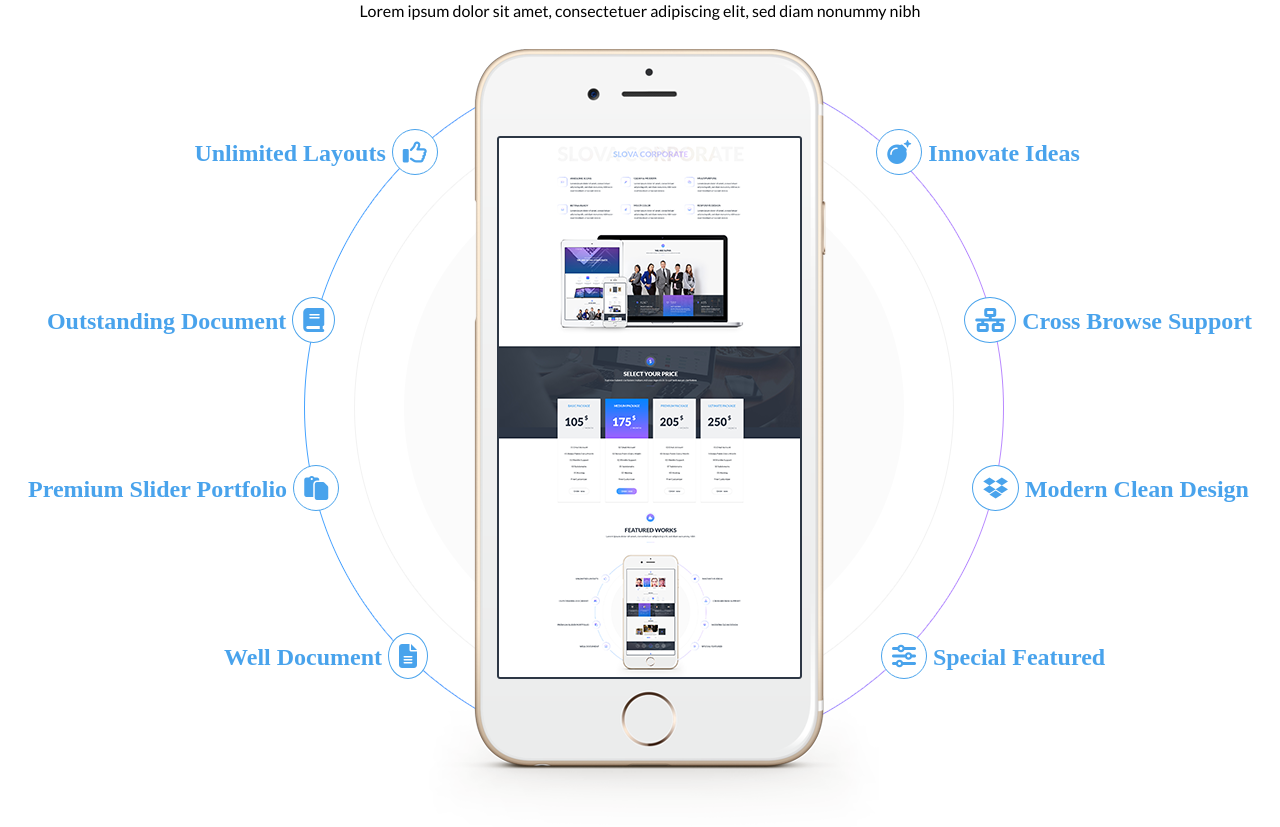
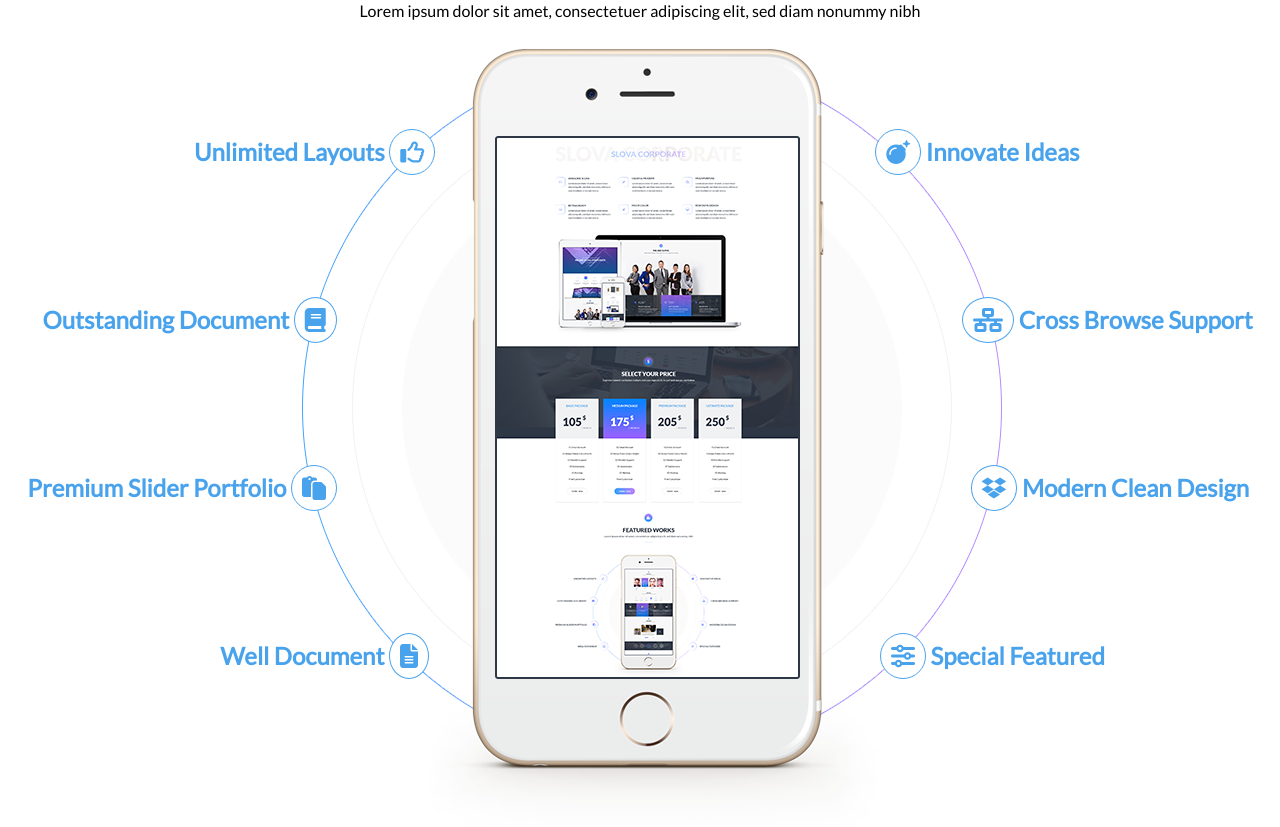
Before and after one commit to MarkDead/MarkDead.github.io, a plain HTML site: page index.html in a window 1280 px wide. Shown: the part 6819-7646 px from the top of the page. Drawn offline with Linux system fonts and the light colour scheme.

Commit message:
Update style.css

```diff
--- a/style.css
+++ b/style.css
@@ -790,6 +790,7 @@ span i:hover{
 }
 .telemob1 h2{
     color: #49a3ec;
+    font-family: 'Lato';
 }
 .telemob1 h2:hover{
     color: #2d3745;
@@ -800,6 +801,7 @@ span i:hover{
 }
 .telemob2 h2{
     color: #49a3ec;
+    font-family: 'Lato';
 }
 .telemob2 h2:hover{
     color: #2d3745;
```
